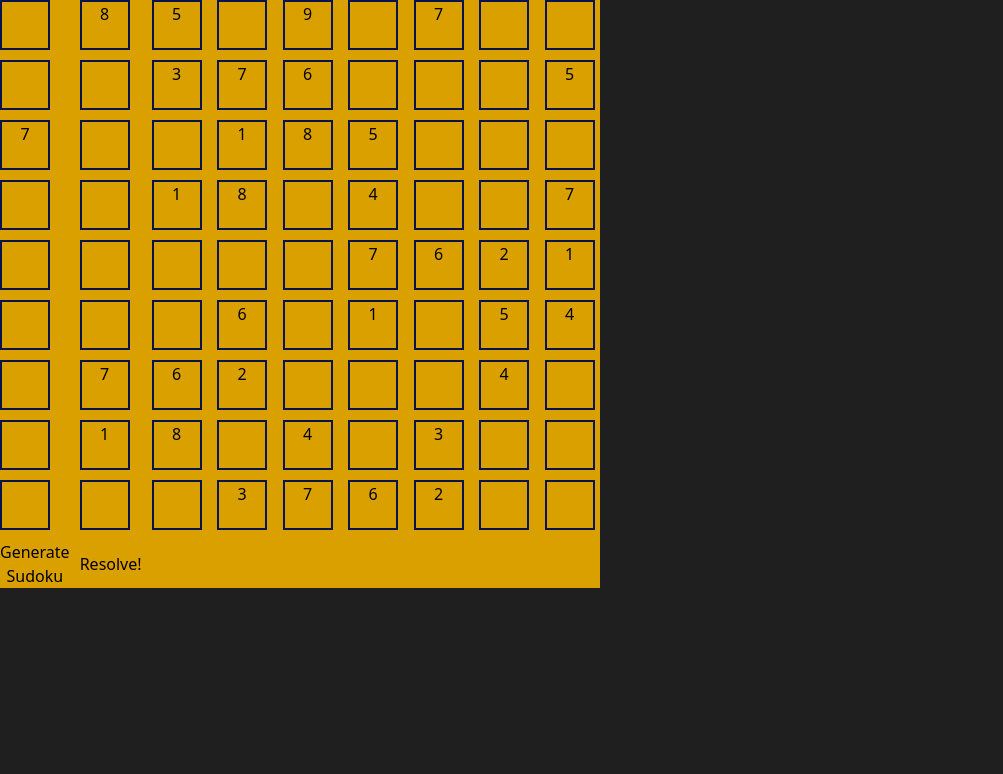
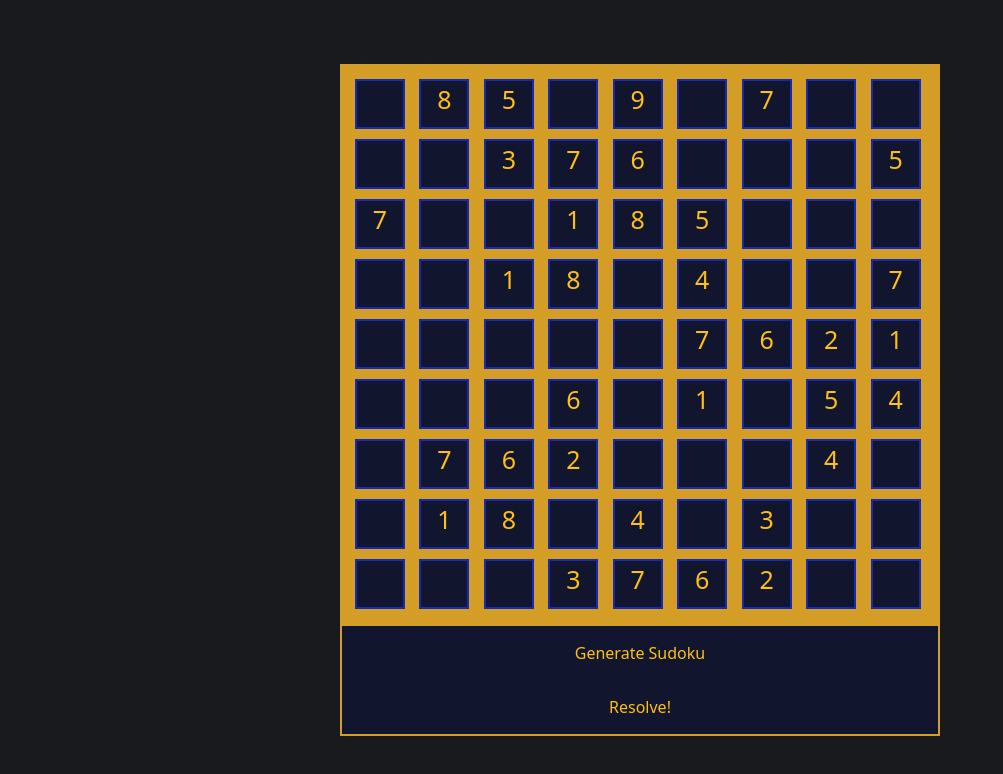
Before and after one commit to Widido1/sudoku, a React (Create React App) app: page / in a window 1280 px wide. Shown: the top 774 px of the page, without its empty margins (0-1003 px from the left). Built offline with nearby package versions, Linux system fonts and the light colour scheme.

Commit message:
upgrade css

```diff
--- a/src/App.css
+++ b/src/App.css
@@ -3,23 +3,39 @@
 }
 
 body{
-    background-color: rgb(31, 31, 31);
+    display: flex;
+    justify-content: center;
+    align-items: center;
+    height: 100vh;
+    background-color: rgb(25, 26, 29);
+}
+
+#ButtonBox{
+    display: flex;
+    flex-direction: column;
+    border: 2px solid rgb(212, 157, 38);
 }
 
 button{
-    background-color: rgb(218, 160, 0);
+    background-color: rgb(17, 22, 46);
+    color: rgb(255, 192, 19);
+    padding: 15px;
 }
 #SudokuBox{
     display: grid;
     grid-template-columns: repeat(9, 1fr);
     gap: 10px;
-    background-color: rgb(218, 160, 0);
+    background-color: rgb(212, 157, 38);
     width: 600px;
+    padding: 15px;
 }
 .Snumber{
-    border: 2px solid rgb(9, 19, 78);
+    border: 2px solid rgb(18, 43, 187);
     width: 50px;
     height: 50px;
     justify-content: center;
     text-align: center;
+    font-size: 25px;
+    background-color: rgb(17, 22, 46);
+    color: rgb(255, 192, 19);
 }
--- a/src/Components/SudokuAll.jsx
+++ b/src/Components/SudokuAll.jsx
@@ -195,11 +195,18 @@ export default function SudokuAll() {
 
     }
     return(
-        <div id= "SudokuBox">
-            {/*<SudokuBox Nbox={Nbox} SudokuMap={SudokuMap}/>*/}
-            {Sudoku.map((x, ix) => { return(x.map((y, iy)=>{return(<div className ="Snumber" value={Sudoku[ix][iy]} key={ix + "_" + iy}>{Sudoku[ix][iy]}</div>)}))})}
-            <Button01 SudokuGenerate={SudokuGenerate} Nbox={Nbox}/>
-            <Button02 ResolveSudoku={ResolveSudoku}/>
+        <div id="SudokuWrap">
+            <div id= "SudokuBox">
+                {/*<SudokuBox Nbox={Nbox} SudokuMap={SudokuMap}/>*/}
+                {Sudoku.map((x, ix) => { return(x.map((y, iy)=>{return(<div className ="Snumber" value={Sudoku[ix][iy]} key={ix + "_" + iy}>{Sudoku[ix][iy]}</div>)}))})}
+
+            </div>
+            <div id="ButtonBox">
+                <Button01 SudokuGenerate={SudokuGenerate} Nbox={Nbox}/>
+                <Button02 ResolveSudoku={ResolveSudoku}/>
+            </div>
+
         </div>
+
     );
 }
```
